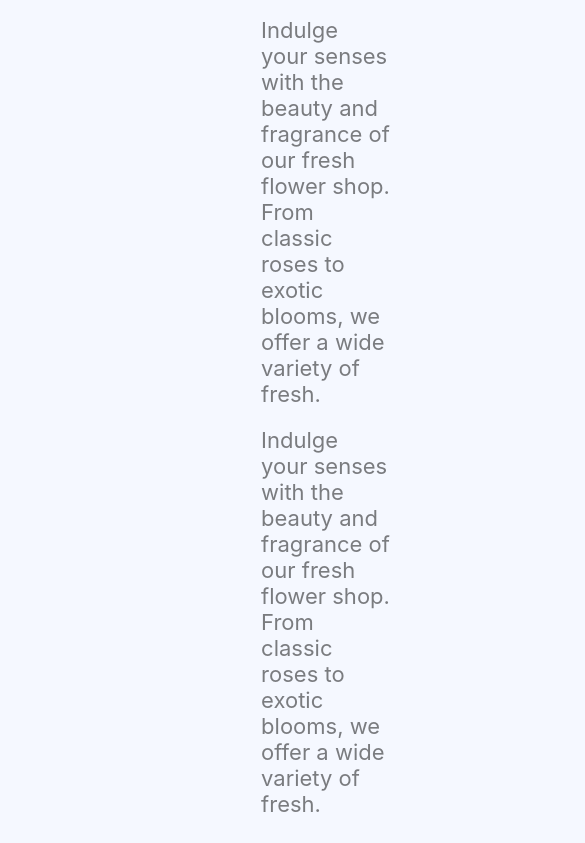
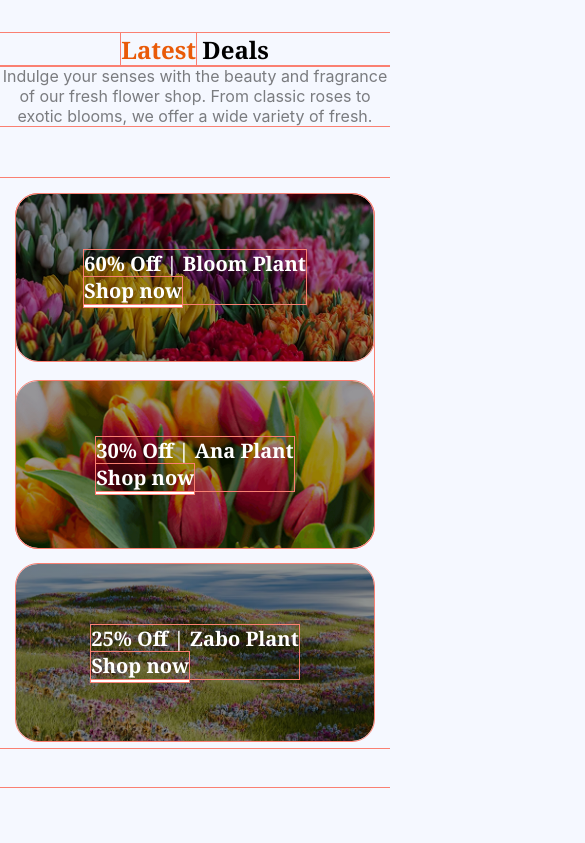
Before and after one commit to samfisher58/B12A02-Responsive-Flowers, a plain HTML site: page index.html in a window 390 px wide. Shown: the part 3372-4215 px from the top of the page, 585 px wide, since content can reach past the window. After the commit the page ends 4160 px from the top, so only its background shows below. Drawn offline with Linux system fonts and the light colour scheme.

Commit message:
added flower lover and responsive section

```diff
--- a/index.html
+++ b/index.html
@@ -134,34 +134,27 @@
                 Indulge your senses with the beauty and fragrance of our fresh flower shop. From classic roses to exotic blooms, we offer a wide variety of fresh.
               </p>
             </div>
-            <div class="deal-bg-images">
-              <div class="left-side-bg-image">
-                <div>
-                  <p class="sixty-off-bg inter">
-                   60% Off | Bloom Plant <br>
-                   <a href="">Shop Now</a>
-                  </p>
-                </div>
-                <div>
-                  <p class="thirty-off-bg inter">
-                     30% Off | Ana Plant <br>
-                     <a href="">Shop Now</a>
-                </div>
-              </div>
-
-              <div class="right-side-bg-image">
-                <div>
-                  <p class="twentyfive-off-bg inter">
-                     25% Off | Zabo Plant <br>
-                     <a href="">Shop Now</a>
-                </div>
-
-              </div>
-            </div>
-
-          </section>
+            <div class="box-container">
+    <div class="left-column">
+      <div class="box bloom noto-serif"><h3>
+          60% Off | Bloom Plant <br> <span class="text-span">Shop now</span>
+      </h3></div>
+      <div class="box ana noto-serif"><h3>
+          30% Off | Ana Plant <br> <span class="text-span">Shop now</span>
+      </h3></div>
+    </div>
+    <div class="right-column noto-serif">
+      <h3>
+          25% Off | Zabo Plant <br> <span class="text-span">Shop now</span>
+      </h3>
+    </div>
+  </div>
+        </section>
     </main>
 
-    <footer></footer>
+    <footer>
+
+
+    </footer>
   </body>
 </html>
--- a/styles/flower.css
+++ b/styles/flower.css
@@ -20,6 +20,10 @@ body{
     max-width: 1440px;
     margin: 0 auto;
     background-color: #F5F8FF;
+}
+
+*{
+    outline: 1px solid salmon;
 }
 
 /* shared style */
@@ -171,35 +175,74 @@ font-size: 1.375rem;
     padding-inline: 276px ;
     padding-top: 16px;
 }
-.sixty-off-bg{
-    background-image: url(../assets/deal-bloom.png);
-    width: 100%;
-    width: 366.22px;
-    height: 206px;
+/* DEAL IMAGE SECTION */
+
+.box-container {
+      display: flex;
+      height: 425px;
+      width: 100%;
+      gap: 28px;
+      margin-bottom: 120px;
+    }
+
+    .left-column {
+      flex: 1;
+      display: flex;
+      flex-direction: column;
+      gap: 28px;
+      border-radius: 22px;
+    }
+
+    .right-column {
+       flex: 2;
+  display: flex;
+  align-items: center;
+  justify-content: center;
+  background:
+    linear-gradient(rgba(0, 0, 0, 0.4), rgba(0, 0, 0, 0.4)),
+    url(../assets/deal-zabo.png);
+  background-size: cover;
+  background-position: center;
+  background-repeat: no-repeat;
+  color: white;
+  font-size: 24px;
+  border-radius: 22px;
+    }
+
+    .box {
+      flex: 1;
+      display: flex;
+      align-items: center;
+      justify-content: center;
+      color: white;
+      font-size: 24px;
+      border-radius: 22px;
+    }
+
+    .bloom {
+      background: linear-gradient(rgba(0, 0, 0, 0.4), rgba(0, 0, 0, 0.4)),
+    url(../assets/deal-bloom.png);
+      background-size: cover;
+    }
+
+    .ana {
+      background: linear-gradient(rgba(0, 0, 0, 0.4), rgba(0, 0, 0, 0.4)),
+    url(../assets/deal-ana.png);
+      background-size: cover;
+    }
+
+.text-span{
+    color: white;
+    font-weight: 700;
     text-align: center;
-    border-radius: 22px;
+    border-bottom: 3px solid white;
 }
-.thirty-off-bg{
-    background-image: url(../assets/deal-ana.png);
-    width: 100%;
-    width: 366.22px;
-    height: 206px;
-    text-align: center;
-    border-radius: 22px;
+.right-column>h3{
+    font-size:2.5rem;
 }
-.twentyfive-off-bg{
-    background-image: url(../assets/deal-zabo.png);
-    width: 100%;
-    width: 753px;
-    height: 423.13px;
-    text-align: center;
-    border-radius: 22px;
+.bloom>h3, .ana>h3{
+    font-size:1.25rem;
 }
-.deal-bg-images{
-    display: flex;
-    gap: 28.5px;
-}
-
 
 /* responsive style */
 
@@ -292,4 +335,67 @@ font-size: 1rem;
     margin-top: 30px;
 }
 
+/* flower-lover section style in responsive*/
+
+
+.trust-badge{
+    display: none;
 }
+.flower-lover-container{
+    margin-top: 41.5px;
+    display: flex;
+    flex-direction: column;
+    margin-inline: 17px;
+}
+.flower-lover-text li{
+    margin-top: 20px;
+    font-size: .875rem;
+    flex: 1;
+}
+.flower-lover-heading{
+    font-size: 1.5rem;
+    font-weight: bold;
+}
+.deal-title{
+    font-size: 1.5rem;
+    font-weight: 700;
+}
+
+.deal-description{
+    padding-inline: 0px ;
+    padding-top: 0px;
+    font-size: 1rem;
+}
+.deal-text{
+    text-align: center;
+    margin-bottom: 51.5px;
+}
+  .box-container {
+    display: flex;
+    flex-direction: column;
+    gap: 16px;
+    padding: 16px;
+    margin-bottom: 40px;
+    min-height: 570px;
+  }
+   .left-column {
+      flex: 2;
+      display: flex;
+      flex-direction: column;
+      gap: 20px;
+      border-radius: 22px;
+      min-height: 354px;
+
+    }
+
+    .right-column {
+       flex: 1;
+       min-height: 177px;
+    }
+    .right-column>h3{
+    font-size:1.25rem;
+}
+.bloom>h3, .ana>h3{
+    font-size:1.25rem;
+}
+}
```
